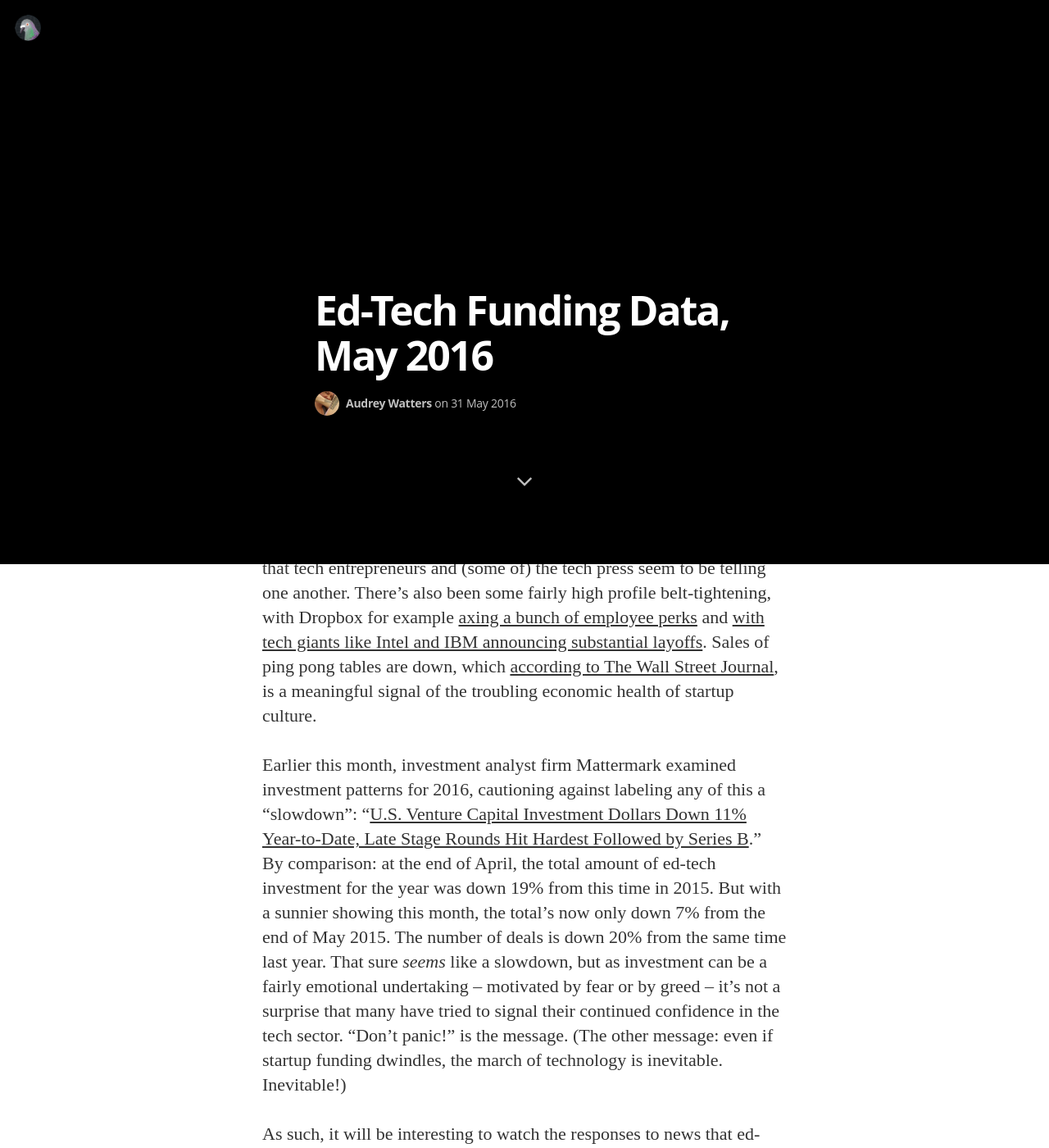
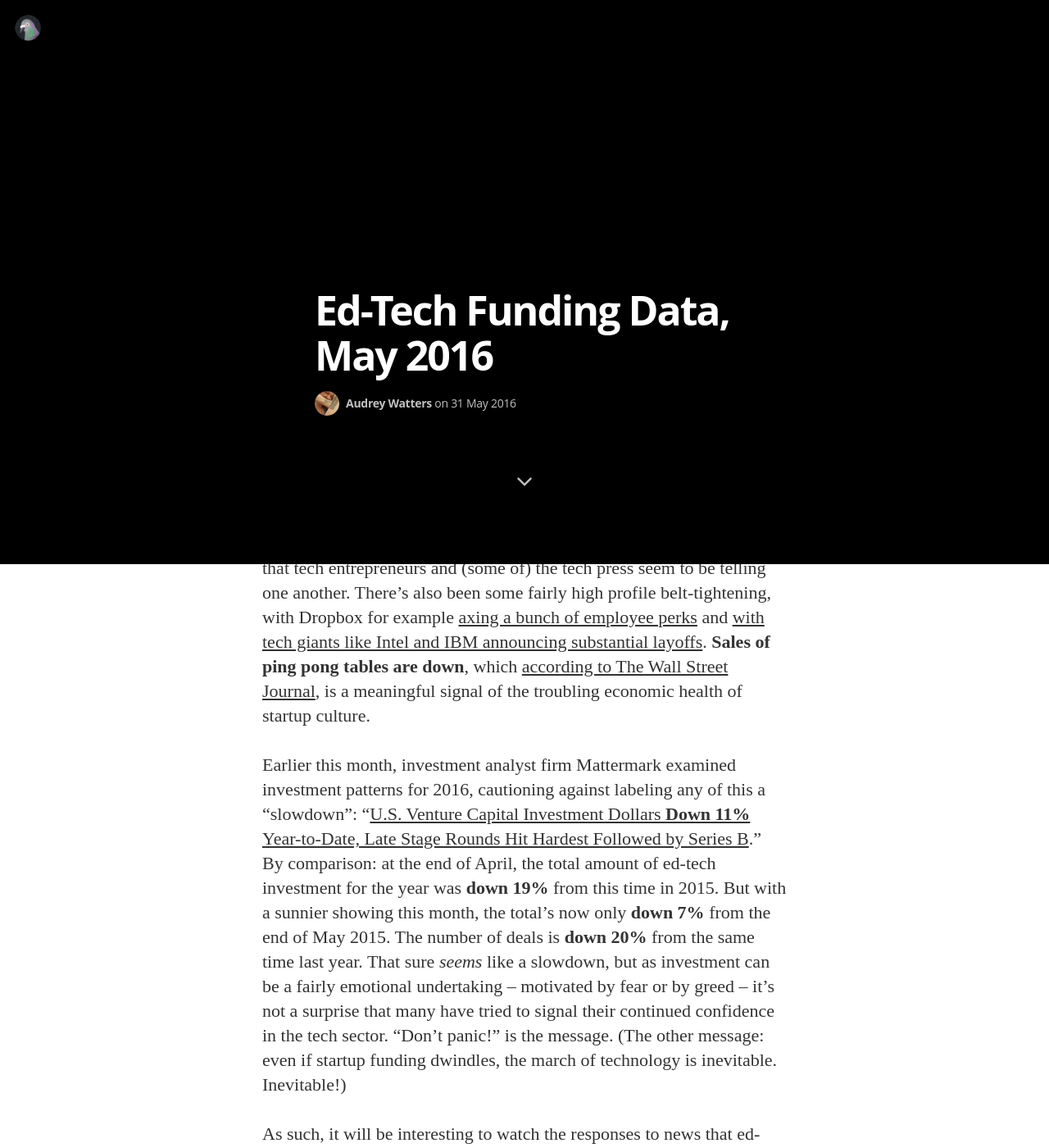
Before and after one commit to HackEducation/funding, a Jekyll site: the page built from _posts/2016-05-31-may.html, in a window 1280 px wide and 1400 px high, scrolled down 712 px. Shown: the whole window at 82% size. Built offline with Jekyll 4.4.1, drawn with Linux system fonts in a browser that asks for light colours; nearby versions of some CDN libraries; some web fonts are replaced; some of the changed text lies outside the part shown.

Commit message:
added some bold

```diff
--- a/_posts/2016-05-31-may.html
+++ b/_posts/2016-05-31-may.html
@@ -6,11 +6,11 @@ tags:
 image: https://s3.amazonaws.com/hackedu/2016-05-31-sale.jpg
 imagecredits: https://www.flickr.com/photos/rrenomeron/11897073505
 ---
-<p>The Chronicle of Higher Education published a story today &#8211; &#8220;<a href="http://chronicle.com/article/What-the-Slowdown-in-Ed-Tech/236648">What the Slowdown in Ed-Tech Investment Means for Colleges</a>&#8221; &#8211; and I&#8217;m quoted in it, saying that we are witnessing a &#8220;real slowdown&#8221; in investment. Now that I&#8217;ve calculated the ed-tech investment totals for May, however, the numbers are up from previous months &#8211; both in terms of the number of deals and the total amount invested. Perhaps that slowdown was short-lived, and <a href="http://funding.hackeducation.com/2016/04/30/april">the downward direction we&#8217;ve seen investment numbers take since the beginning of the year</a> will now change. Perhaps.</p>
+<p>The Chronicle of Higher Education published a story today &#8211; &#8220;<a href="http://chronicle.com/article/What-the-Slowdown-in-Ed-Tech/236648">What the Slowdown in Ed-Tech Investment Means for Colleges</a>&#8221; &#8211; and I&#8217;m quoted in it, saying that we are witnessing a &#8220;real slowdown&#8221; in investment. Now that I&#8217;ve calculated the ed-tech investment totals for May, however, <strong>the numbers are up</strong> from previous months &#8211; both in terms of the number of deals and the total amount invested. Perhaps that slowdown was short-lived, and <a href="http://funding.hackeducation.com/2016/04/30/april">the downward direction we&#8217;ve seen investment numbers take since the beginning of the year</a> will now change. Perhaps.</p>
 
-<p>It&#8217;s always important to remember that ed-tech investment has a context well beyond ed-tech. There&#8217;s been quite a bit of talk in the last month or so about tech investment in general, about <a href="http://www.wsj.com/articles/this-tech-bubble-is-bursting-1462161662">a larger &#8220;tech bubble&#8221; that may or may not be bursting</a> and about <a href="http://fortune.com/2016/04/26/tech-ipo-go-private/">the paucity of tech IPOs</a>. Investors seem to be increasingly skittish &#8211; or at least, that&#8217;s the story that tech entrepreneurs and (some of) the tech press seem to be telling one another. There&#8217;s also been some fairly high profile belt-tightening, with Dropbox for example <a href="http://www.businessinsider.com/cost-cutting-at-dropbox-and-silicon-valley-startups-2016-5">axing a bunch of employee perks</a> and <a href="http://fortune.com/2016/04/20/intel-job-cuts-tech-workers/">with tech giants like Intel and IBM announcing substantial layoffs</a>. Sales of ping pong tables are down, which <a href="http://www.wsj.com/articles/is-the-tech-bubble-popping-ping-pong-offers-an-answer-1462286089">according to The Wall Street Journal</a>, is a meaningful signal of the troubling economic health of startup culture.</p>
+<p>It&#8217;s always important to remember that ed-tech investment has a context well beyond ed-tech. There&#8217;s been quite a bit of talk in the last month or so about tech investment in general, about <a href="http://www.wsj.com/articles/this-tech-bubble-is-bursting-1462161662">a larger &#8220;tech bubble&#8221; that may or may not be bursting</a> and about <a href="http://fortune.com/2016/04/26/tech-ipo-go-private/">the paucity of tech IPOs</a>. Investors seem to be increasingly skittish &#8211; or at least, that&#8217;s the story that tech entrepreneurs and (some of) the tech press seem to be telling one another. There&#8217;s also been some fairly high profile belt-tightening, with Dropbox for example <a href="http://www.businessinsider.com/cost-cutting-at-dropbox-and-silicon-valley-startups-2016-5">axing a bunch of employee perks</a> and <a href="http://fortune.com/2016/04/20/intel-job-cuts-tech-workers/">with tech giants like Intel and IBM announcing substantial layoffs</a>. <strong>Sales of ping pong tables are down</strong>, which <a href="http://www.wsj.com/articles/is-the-tech-bubble-popping-ping-pong-offers-an-answer-1462286089">according to The Wall Street Journal</a>, is a meaningful signal of the troubling economic health of startup culture.</p>
 
-<p>Earlier this month, investment analyst firm Mattermark examined investment patterns for 2016, cautioning against labeling any of this a &#8220;slowdown&#8221;: &#8220;<a href="https://mattermark.com/u-s-venture-capital-investment-dollars-11-year-date-late-stage-rounds-hit-hardest-followed-series-b/">U.S. Venture Capital Investment Dollars Down 11% Year-to-Date, Late Stage Rounds Hit Hardest Followed by Series B</a>.&#8221; By comparison: at the end of April, the total amount of ed-tech investment for the year was down 19% from this time in 2015. But with a sunnier showing this month, the total&#8217;s now only down 7% from the end of May 2015. The number of deals is down 20% from the same time last year. That sure <em>seems</em> like a slowdown, but as investment can be a fairly emotional undertaking &#8211; motivated by fear or by greed &#8211; it&#8217;s not a surprise that many have tried to signal their continued confidence in the tech sector. &#8220;Don&#8217;t panic!&#8221; is the message. (The other message: even if startup funding dwindles, the march of technology is inevitable. Inevitable!)</p>
+<p>Earlier this month, investment analyst firm Mattermark examined investment patterns for 2016, cautioning against labeling any of this a &#8220;slowdown&#8221;: &#8220;<a href="https://mattermark.com/u-s-venture-capital-investment-dollars-11-year-date-late-stage-rounds-hit-hardest-followed-series-b/">U.S. Venture Capital Investment Dollars <strong>Down 11%</strong> Year-to-Date, Late Stage Rounds Hit Hardest Followed by Series B</a>.&#8221; By comparison: at the end of April, the total amount of ed-tech investment for the year was <strong>down 19%</strong> from this time in 2015. But with a sunnier showing this month, the total&#8217;s now only <strong>down 7%</strong> from the end of May 2015. The number of deals is <strong>down 20%</strong> from the same time last year. That sure <em>seems</em> like a slowdown, but as investment can be a fairly emotional undertaking &#8211; motivated by fear or by greed &#8211; it&#8217;s not a surprise that many have tried to signal their continued confidence in the tech sector. &#8220;Don&#8217;t panic!&#8221; is the message. (The other message: even if startup funding dwindles, the march of technology is inevitable. Inevitable!)</p>
 
 <p>As such, it will be interesting to watch the responses to news that ed-tech funding has ticked upwards in May. Of course, the levels of funding do not reflect how good any of this technology is. The survivors of the last tech bubble were not &#8220;the best&#8221; for teaching and learning; they were just the most resilient businesses at the time. And one big, outlier investment &#8211; <a href="http://techcrunch.com/2016/05/03/age-of-learning-a-quiet-giant-in-education-apps-raised-150m-at-a-1b-valuation-from-iconiq/">this month it was $150 million for an educational app maker called Age of Learning</a> &#8211; definitely skews things. Speaking of the Dot Com bubble, Age of Learning was founded by Doug Dohring, who also founded Neopets. Never change, ed-tech. Never change.</p>
 
@@ -23,7 +23,7 @@ imagecredits: https://www.flickr.com/photos/rrenomeron/11897073505
 <li><strong>Number of acquisitions: 8</strong></li>
 </ul>
 
-<p>That last figure &#8211; the number of acquisitions &#8211; is the lowest it&#8217;s been all year. But the total number of acquisitions in 2016 is up almost 24% from the same time last year. That&#8217;s good news for those hoping for successful &#8220;<a href="http://www.investopedia.com/terms/e/exitstrategy.asp">exits</a>,&#8221; particularly since there have still been no education IPOs this year. Indeed, one of the best known publicly traded education companies, Apollo Education Group (owner of the University of Phoenix), finalized its sale this past month and <a href="http://www.nytimes.com/2016/02/09/business/dealbook/apollo-education-group-university-of-phoenix-owner-to-be-taken-private.html">will go private</a>. For what it&#8217;s worth, CB Insights, which tracks <em>VC-backed</em> investments, says that <a href="https://www.cbinsights.com/blog/ed-tech-startup-exits-slow-2016/">ed-tech startup exits are down</a> overall since peaking in 2014. Investment bankers Berkery Noyes, on the other hand, contend that education M&amp;As were <a href="http://www.berkerynoyes.com/publication/pr/edwhitepaper16.aspx">up 30%</a> between 2014 and 2015, with almost 750 deals occurring in that time frame. </p>
+<p>That last figure &#8211; the number of acquisitions &#8211; is the <strong>lowest</strong> it&#8217;s been all year. But the total number of acquisitions in 2016 is up almost 24% from the same time last year. That&#8217;s good news for those hoping for successful &#8220;<a href="http://www.investopedia.com/terms/e/exitstrategy.asp">exits</a>,&#8221; particularly since there have still been <strong>no education IPOs</strong> this year. Indeed, one of the best known publicly traded education companies, Apollo Education Group (owner of the University of Phoenix), finalized its sale this past month and <a href="http://www.nytimes.com/2016/02/09/business/dealbook/apollo-education-group-university-of-phoenix-owner-to-be-taken-private.html">will go private</a>. For what it&#8217;s worth, CB Insights, which tracks <em>VC-backed</em> investments, says that <a href="https://www.cbinsights.com/blog/ed-tech-startup-exits-slow-2016/">ed-tech startup <strong>exits are down</strong></a> overall since peaking in 2014. Investment bankers Berkery Noyes, on the other hand, contend that education M&amp;As were <a href="http://www.berkerynoyes.com/publication/pr/edwhitepaper16.aspx"><strong>up 30%</strong></a> between 2014 and 2015, with almost 750 deals occurring in that time frame. </p>
 
 <p>Clearly what gets defined as an education or education technology startup really matters here. I&#8217;m not saying my definition is the right one, but hey, at least <a href="https://github.com/audreywatters/funding/tree/gh-pages/data">my data is freely and openly available</a>.</p>
 
```
